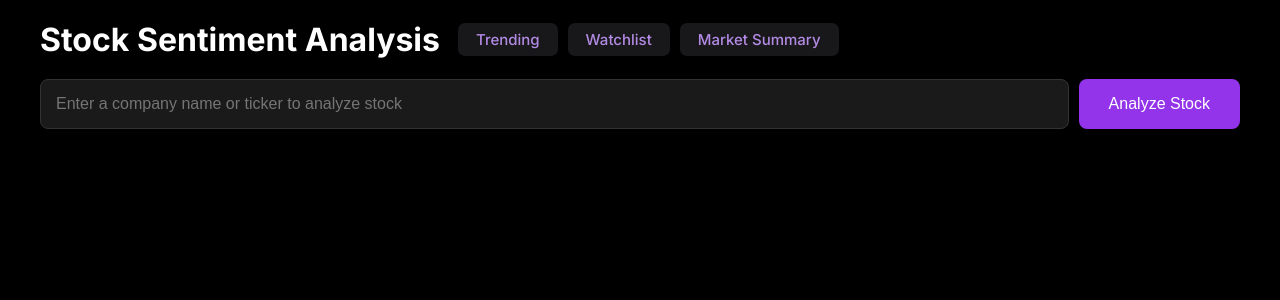
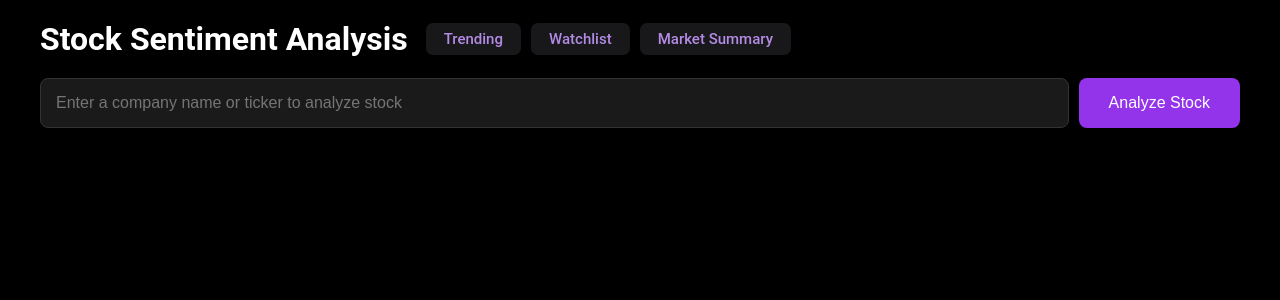
Before and after one commit to evanpaul14/stocks-sentiment-analysis, a Flask app: page /results in a window 1280 px wide. Shown: the top 300 px of the page. Run offline with Flask 3, Linux system fonts and the light colour scheme.

Commit message:
Remove deferred font stylesheet link and update font family to Roboto

```diff
--- a/templates/index.html
+++ b/templates/index.html
@@ -17,7 +17,6 @@
     <link rel="canonical" href="{{ url_for('market_summary_article_page', summary_slug=market_summary_slug, _external=True) }}">
     {% endif %}
     <script defer src="https://cloud.umami.is/script.js" data-website-id="078f3d2c-6b5f-470f-8a31-50607dd5f0cd"></script>
-    <link defer href="https://fonts.googleapis.com/css2?family=Inter:wght@400;500;600;700&display=swap" rel="stylesheet">
     <link rel="icon" type="image/x-icon" href="{{ url_for('static', filename='favicon.ico') }}">
     <script async src="https://cdn.jsdelivr.net/npm/chart.js"></script>
     <style>
@@ -28,7 +27,7 @@
         }
 
         body {
-            font-family: 'Inter', -apple-system, BlinkMacSystemFont, 'Segoe UI', Roboto, Oxygen, Ubuntu, Cantarell, sans-serif;
+            font-family: 'Roboto', -apple-system, BlinkMacSystemFont, 'Segoe UI', Roboto, Oxygen, Ubuntu, Cantarell, sans-serif;
             background-color: #000000;
             color: #ffffff;
             padding: 20px;
```
